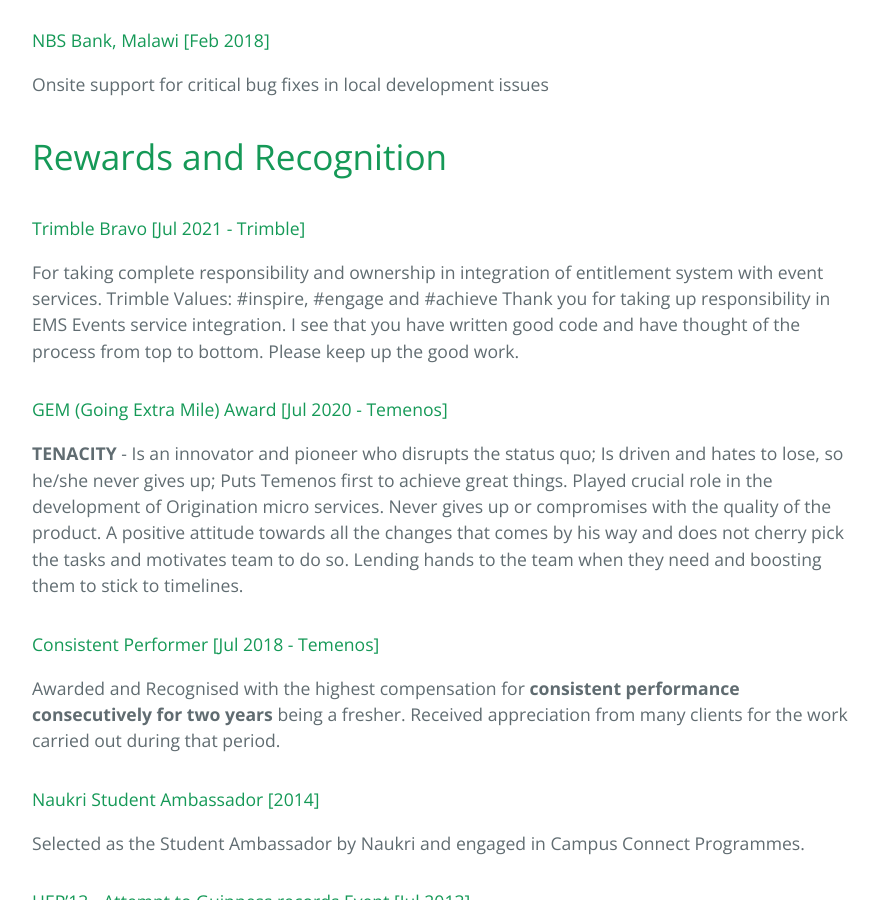
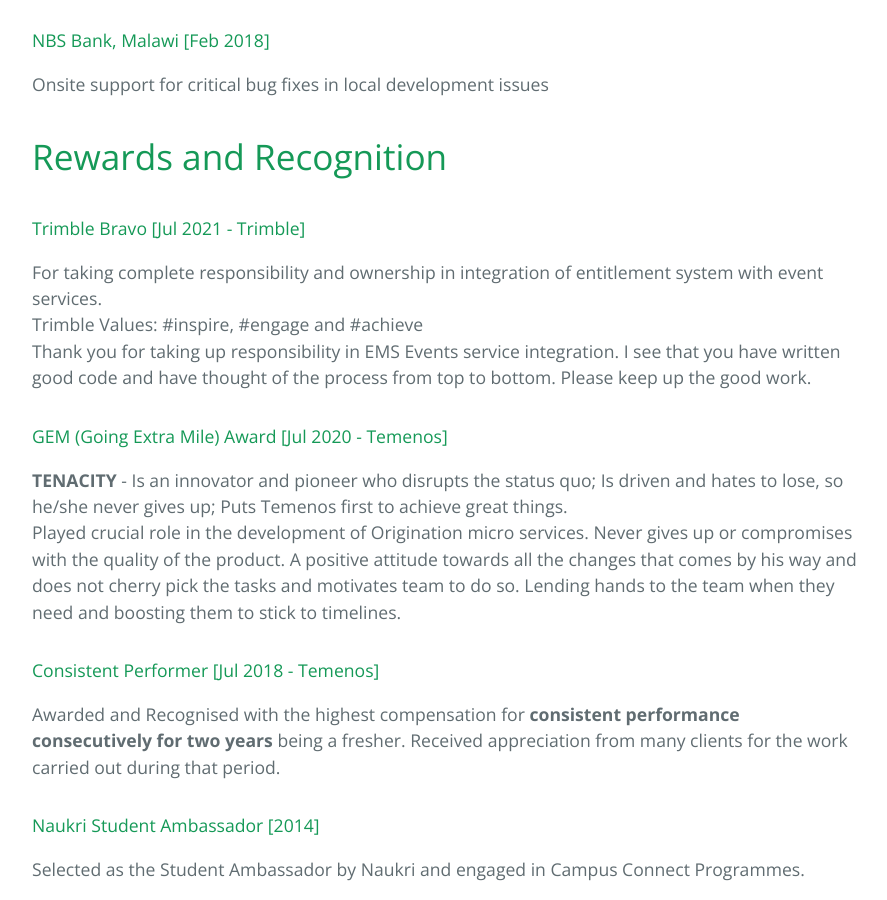
Before and after one commit to aanbuvenkatesh/aanbuvenkatesh.github.io, a Jekyll site: the page built from index.md, in a window 1280 px wide and 900 px high, scrolled down 2851 px. Shown: the whole window, without its empty margins (192-1079 px from the left). Built offline with Jekyll 4.4.1, drawn with Linux system fonts in a browser that asks for light colours; our own code applies the rules of GitHub Pages for plain Markdown files; some of the changed text lies outside the part shown.

Commit message:
Highlighted the skills and corrected the line display

```diff
--- a/index.md
+++ b/index.md
@@ -15,9 +15,9 @@
 # Experience
 ### Trimble Information Technologies India Private Limited [Mar 2021 - Present]
 #### Software Engineer (P2) [Mar 2021 – Present]
-* Involved in the development of reactive microservices for entitlement management system using vert.x and RxJava using onion architecture.
+* Involved in the development of **reactive microservices** for entitlement management system using **vert.x and RxJava using onion architecture**.
 * Automated the build and deployment of microservices using Jenkins and AWS CLI.
-* Involved in development of next gen services (digital transformation journey of Trimble) using Function as a Service model (FaaS) with Python 3.8 Runtime. Experience in deployment of services using cloud formation template.
+* Involved in development of next gen services (digital transformation journey of Trimble) using **Function as a Service model (FaaS) with Python 3.8 Runtime**. Experience in deployment of services using cloud formation template.
 * Developed microservices by leveraging various AWS Managed Services.
 
 ### Temenos India Private Limited [Jan 2016 - Feb 2021]
@@ -54,11 +54,11 @@
 
 # Rewards and Recognition
 #### Trimble Bravo [Jul 2021 - Trimble]
-For taking complete responsibility and ownership in integration of entitlement system with event services.
-Trimble Values: #inspire, #engage and #achieve
+For taking complete responsibility and ownership in integration of entitlement system with event services.\
+Trimble Values: #inspire, #engage and #achieve\
 Thank you for taking up responsibility in EMS Events service integration. I see that you have written good code and have thought of the process from top to bottom. Please keep up the good work.
 #### GEM (Going Extra Mile) Award [Jul 2020 - Temenos]
-**TENACITY** - Is an innovator and pioneer who disrupts the status quo; Is driven and hates to lose, so he/she never gives up; Puts Temenos first to achieve great things.
+**TENACITY** - Is an innovator and pioneer who disrupts the status quo; Is driven and hates to lose, so he/she never gives up; Puts Temenos first to achieve great things.\
 Played crucial role in the development of Origination micro services. Never gives up or compromises with the quality of the product. A positive attitude towards all the changes that comes by his way and does not cherry pick the tasks and motivates team to do so. Lending hands to the team when they need and boosting them to stick to timelines.
 #### Consistent Performer [Jul 2018 - Temenos]
 Awarded and Recognised with the highest compensation for **consistent performance consecutively for two years** being a fresher. Received appreciation from many clients for the work carried out during that period.
```
